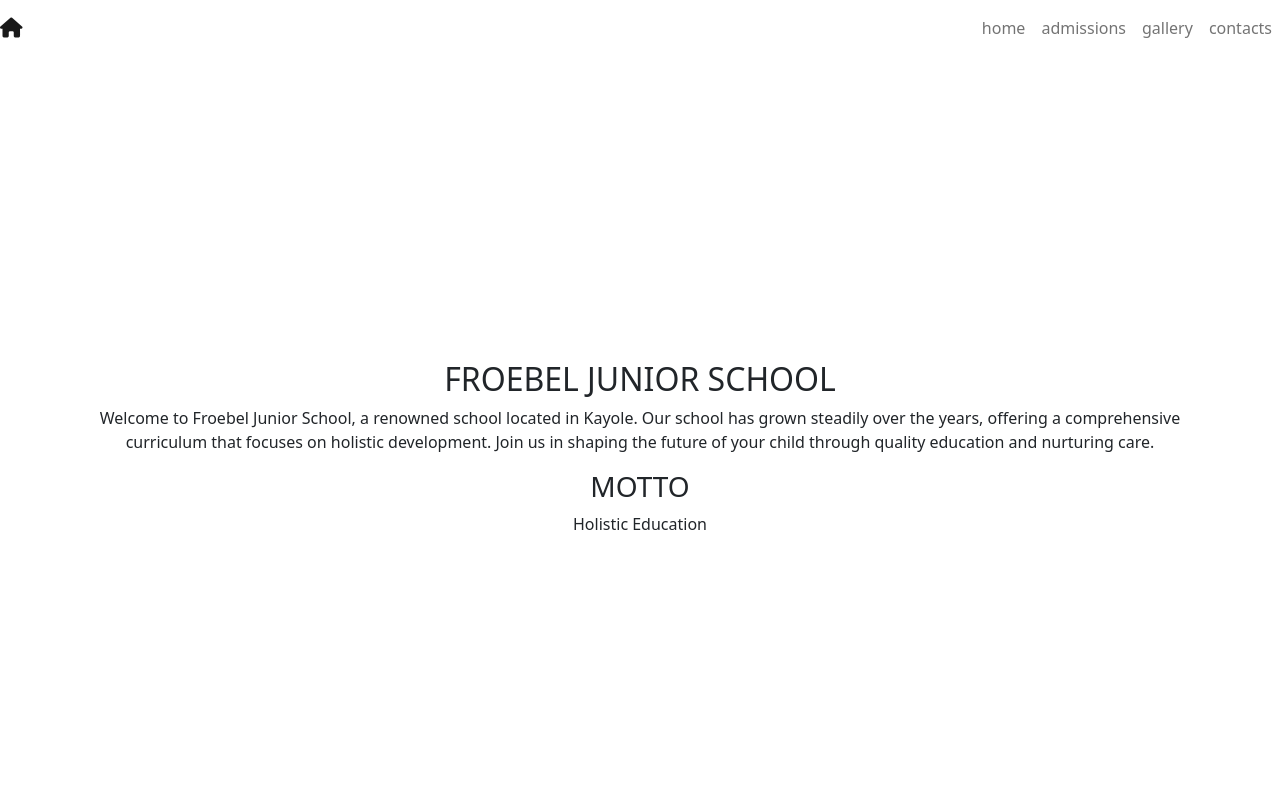
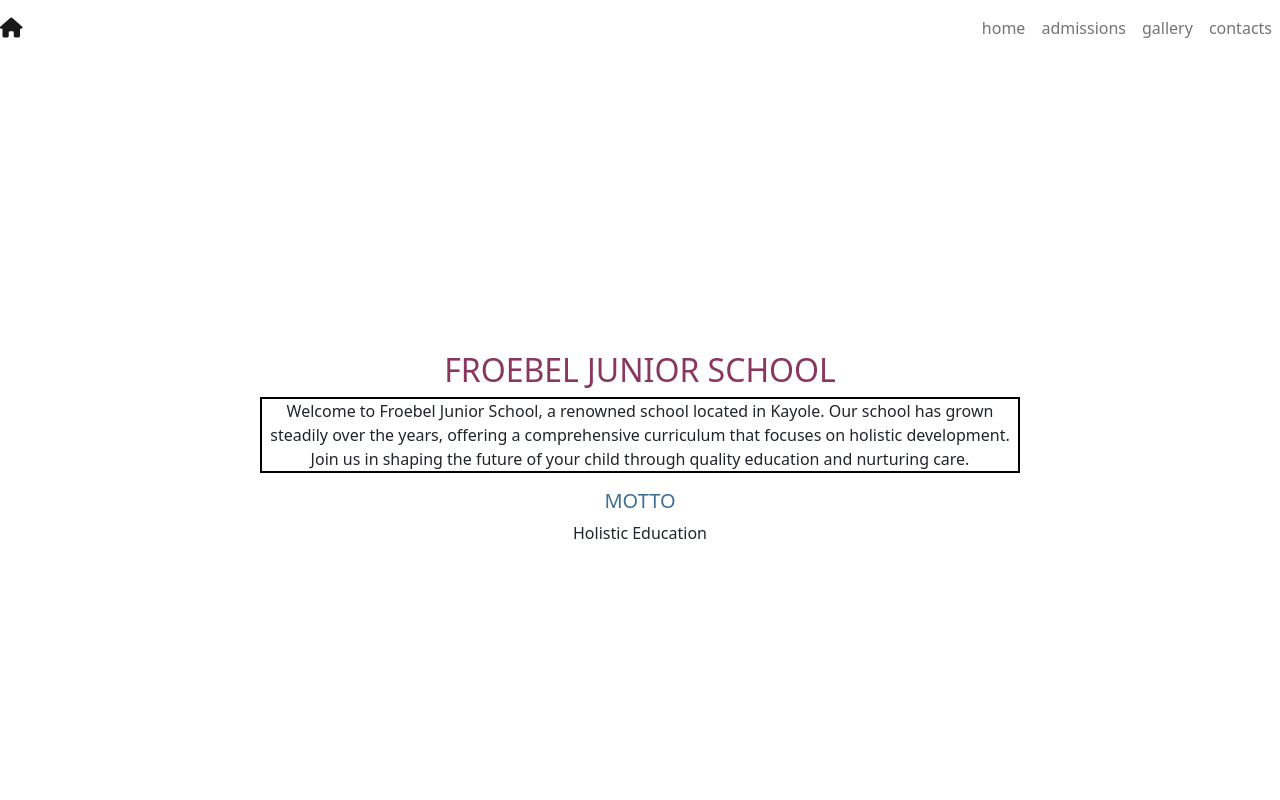
Before and after one commit to AdallaJr/froebel, a plain HTML site: page index.html in a window 1280 px wide. Shown: the top 800 px of the page. Drawn offline with nearby package versions, Linux system fonts and the light colour scheme.

Commit message:
Update index.html

```diff
--- a/index.html
+++ b/index.html
@@ -10,6 +10,15 @@
         <style>
             #hero {
                 height: 100vh;
+            }
+            /* main div {
+                border: #000 solid 2px;
+            } */
+            h1,h2,h3,h4 {
+                color: #89375F;
+            }
+            h5,h6 {
+                color: #3f6f92;
             }
         </style>
     </head>
@@ -48,17 +57,17 @@
 
         </header>
 
-        <main class="container text-center">
+        <main class="container text-center main-gap">
 
             <div id="hero" class="row align-items-center">
-                    <div class="col-md-6 col-lg-12">
+                    <div class="col-md-6 col-lg-8 offset-lg-2 text-center p-sm-1 p-md-0 p-lg-0">
                         <h2 id="logo">
                             FROEBEL JUNIOR SCHOOL
                         </h2>
-                        <p id="hero-text">
+                        <p id="hero-text" style="border: 2px solid #000;">
                             Welcome to Froebel Junior School, a renowned school located in Kayole. Our school has grown steadily over the years, offering a comprehensive curriculum that focuses on holistic development. Join us in shaping the future of your child through quality education and nurturing care.
                         </p>
-                        <h3>MOTTO</h3>
+                        <h5>MOTTO</h5>
                         <p>Holistic Education</p>
                     </div>
 
```
